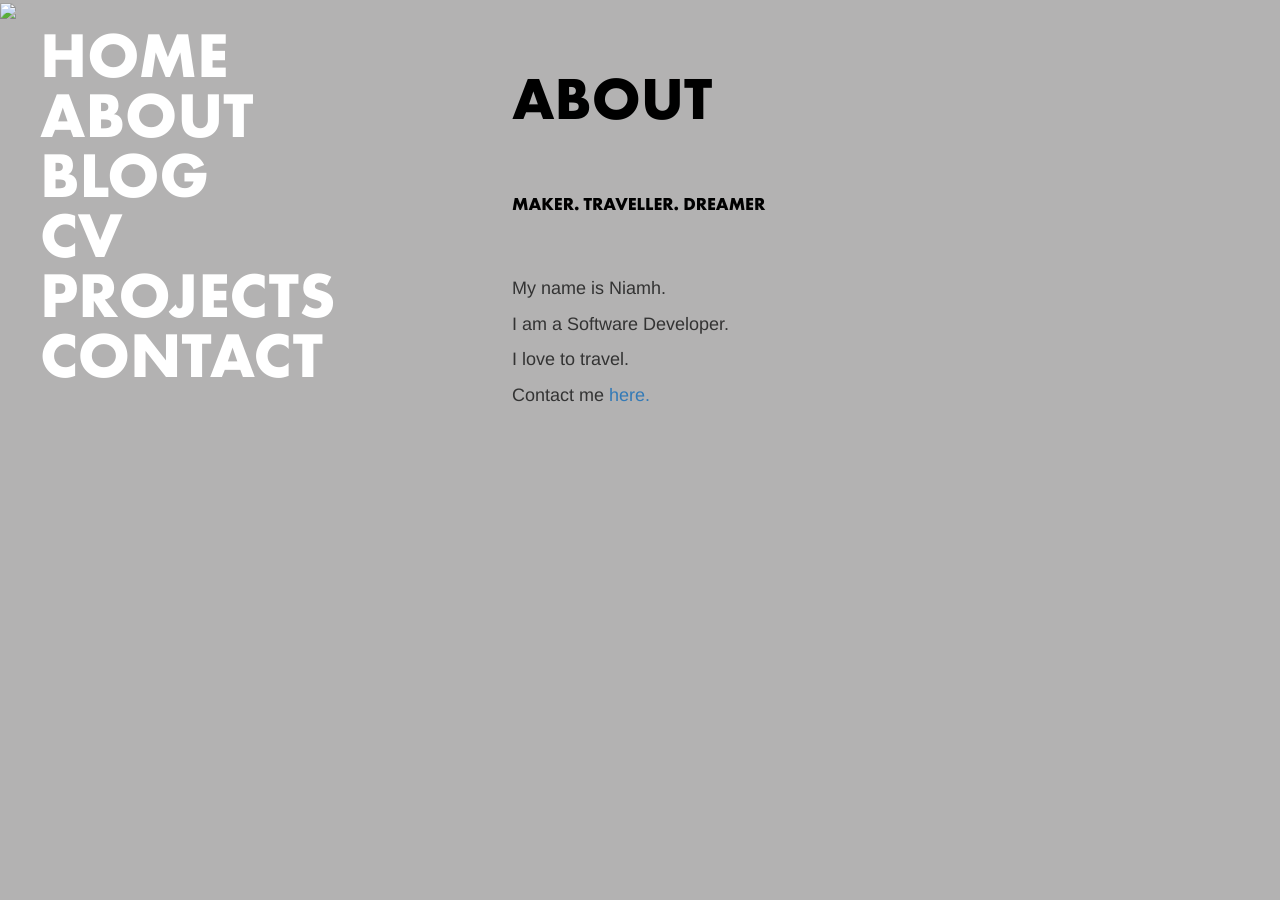
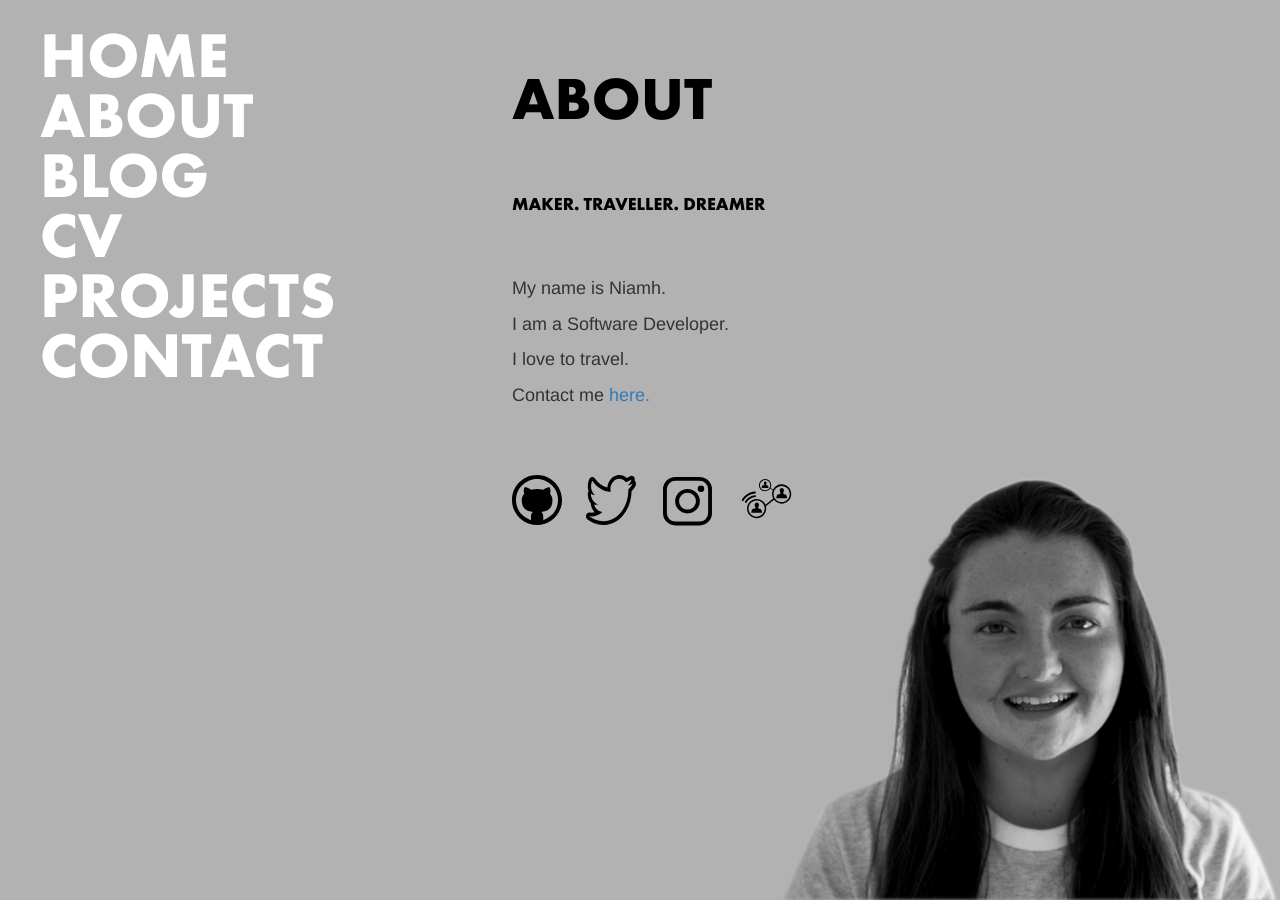
Before and after one commit to nileahtobhair/nileahtobhair.github.io, a Jekyll site: the page built from about.md, in a window 1280 px wide. Built offline with Jekyll 4.4.1, drawn with Linux system fonts in a browser that asks for light colours.

Commit message:
add social links

```diff
--- a/_sass/partials/_overview.scss
+++ b/_sass/partials/_overview.scss
@@ -121,7 +121,7 @@
             color:#fff;
             text-decoration: none;
             list-style:none;
-            font-size:23px;
+            font-size:30px;
             @media screen and ( max-width: 799px ){
                font-size:20px;
             }
@@ -156,6 +156,21 @@
         margin-right:10px;
         margin-bottom:10px;
     }
+    .social-links{
+         margin-top:50px;
+        img{
+            width:50px;
+            margin-right:20px;
+        }
+        img#insta-link{
+            width:55px;
+            padding-top:15px;
+        }
+        img#linkedin-link{
+            width:55px;
+            padding-top:10px;
+        }
+    }
     @media screen and ( max-width: 799px ){
         position:initial;
         width:100%;
--- a/about.md
+++ b/about.md
@@ -14,7 +14,22 @@ menu: true
 	    <p>I am a Software Developer.</p>
 	    <p>I love to travel.</p>
 	    <p>Contact me <a href="/contact">here.</a></p>
+	    <div class='social-links'>
+	    <a target="_blank" id="github" href="http://www.github.com/nileahtobhair">
+	    	<img src="{{site.baseurl}}/pics/github.svg">
+	    </a>
+	    <a target="_blank" href="https://twitter.com/nileahtobhair">
+	      	<img src="{{site.baseurl}}/pics/twitter2.svg">
+	    </a>
+	      <a target="_blank" class="insta-container" href="https://instagram.com/niamhslawlor">
+	      	<img id="insta-link" src="{{site.baseurl}}/assets/instagram.svg">
+	      </a>
+
+	      <a target="_blank" href="https://www.linkedin.com/in/nlawlor/">
+	            <img id='linkedin-link' src="{{site.baseurl}}/pics/linkedin.svg">
+	      </a>
+	    </div>
 	</div>
 
-	<img src="./assets/cutout.png"/>
+	<img class='home-me' src="../assets/cutout.png"/>
 </div>
```
Also changed, not shown: assets/instagram.svg, pics/github.svg, pics/linkedin.svg, pics/twitter.svg, pics/twitter2.svg.
